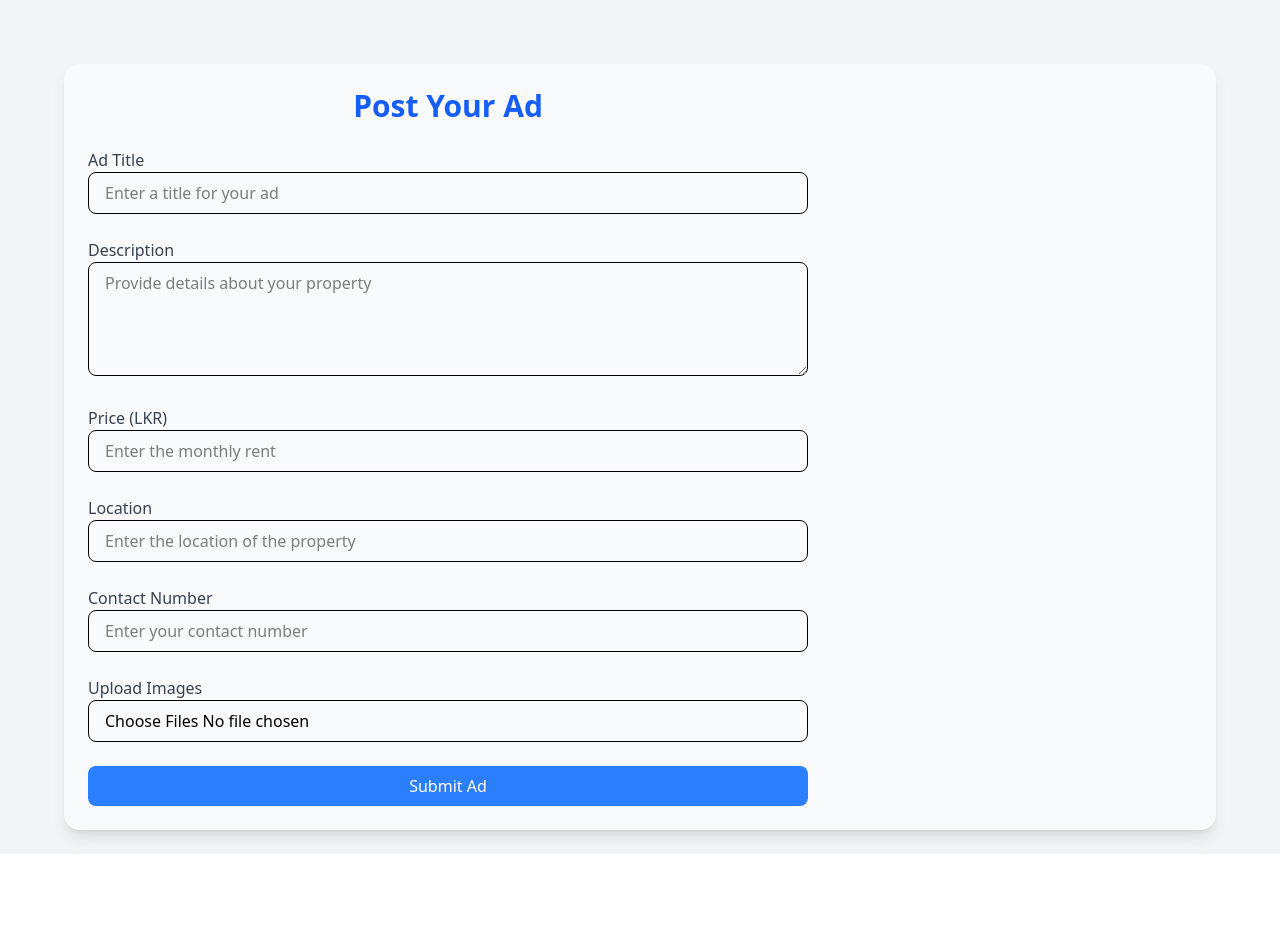
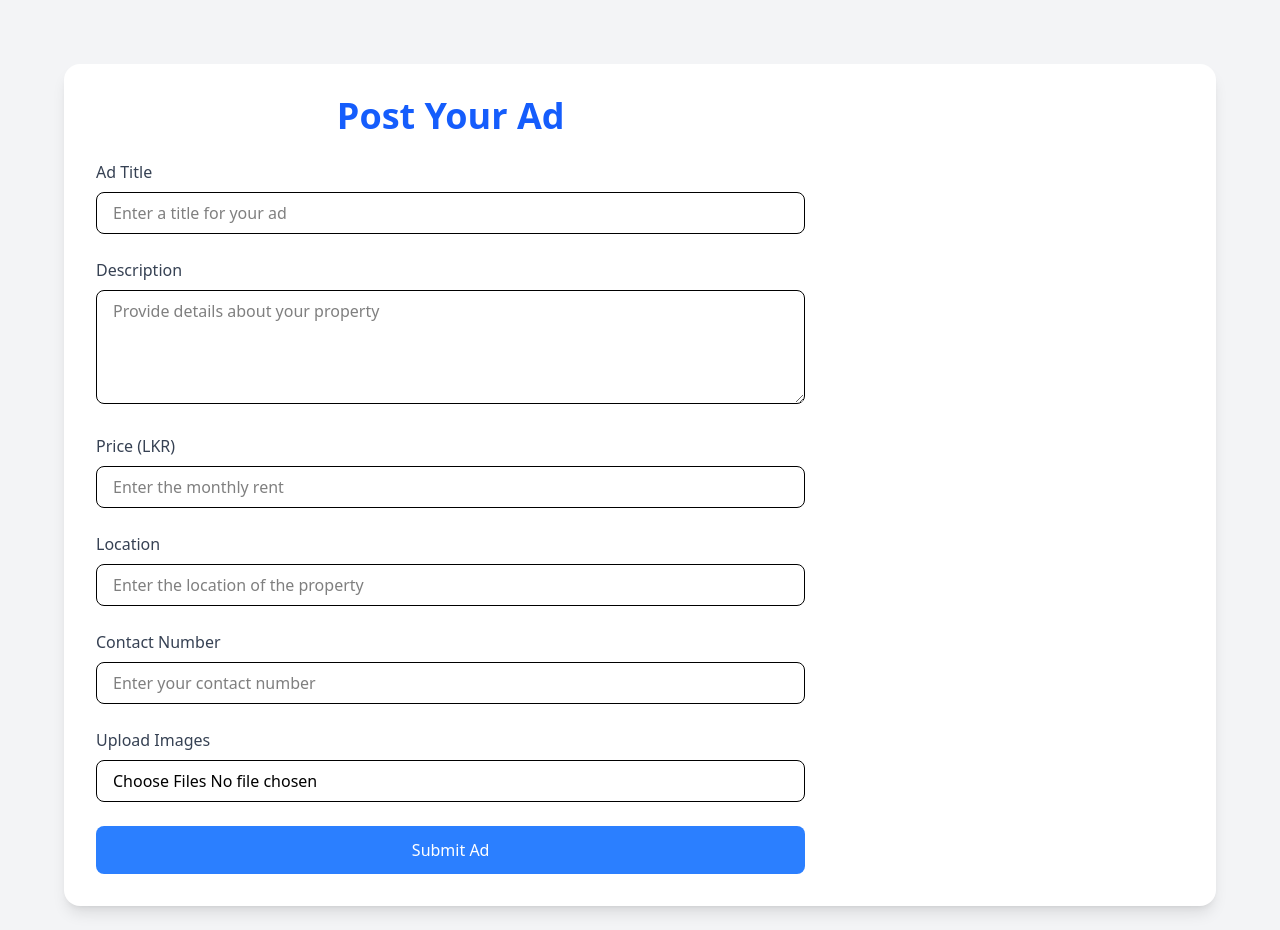
Before and after one commit to InukaSilv/SDGP-Frontend, a React (Vite) app in the folder RiVVe/: page /posting in a window 1280 px wide. Before the commit the page ends 854 px from the top, so only its background shows below. Built offline with nearby package versions, Linux system fonts and the light colour scheme.

Commit message:
Improved the styling of uploaded images.

```diff
--- a/RiVVe/src/components/postAdForm/PostAdForm.tsx
+++ b/RiVVe/src/components/postAdForm/PostAdForm.tsx
@@ -1,5 +1,4 @@
 import React, { useState } from "react";
-//import GoogleMapReact from "google-map-react";
 
 const PostAdForm: React.FC = () => {
   const [formData, setFormData] = useState<{
@@ -31,7 +30,7 @@ const PostAdForm: React.FC = () => {
     if (e.target.files) {
       setFormData({
         ...formData,
-        images: [...formData.images, ...Array.from(e.target.files)], // Append new files
+        images: [...formData.images, ...Array.from(e.target.files)],
       });
     }
   };
@@ -63,12 +62,12 @@ const PostAdForm: React.FC = () => {
   };
 
   return (
-    <div className="flex flex-col md:flex-row max-w-6xl mx-auto mt-10 p-6 bg-gray-50 shadow-lg rounded-2xl">
+    <div className="flex flex-col md:flex-row max-w-6xl mx-auto mt-10 p-8 bg-white shadow-lg rounded-2xl">
       <div className="w-full md:w-2/3">
-        <h2 className="text-3xl font-bold text-center mb-6 text-blue-600">Post Your Ad</h2>
+        <h2 className="text-4xl font-bold text-center mb-6 text-blue-600">Post Your Ad</h2>
         <form onSubmit={handleSubmit} className="space-y-6">
           <div>
-            <label htmlFor="title" className="block text-gray-700 font-medium">
+            <label htmlFor="title" className="block text-gray-700 font-medium mb-2">
               Ad Title
             </label>
             <input
@@ -83,10 +82,7 @@ const PostAdForm: React.FC = () => {
             />
           </div>
           <div>
-            <label
-              htmlFor="description"
-              className="block text-gray-700 font-medium"
-            >
+            <label htmlFor="description" className="block text-gray-700 font-medium mb-2">
               Description
             </label>
             <textarea
@@ -101,7 +97,7 @@ const PostAdForm: React.FC = () => {
             ></textarea>
           </div>
           <div>
-            <label htmlFor="price" className="block text-gray-700 font-medium">
+            <label htmlFor="price" className="block text-gray-700 font-medium mb-2">
               Price (LKR)
             </label>
             <input
@@ -116,7 +112,7 @@ const PostAdForm: React.FC = () => {
             />
           </div>
           <div>
-            <label htmlFor="location" className="block text-gray-700 font-medium">
+            <label htmlFor="location" className="block text-gray-700 font-medium mb-2">
               Location
             </label>
             <input
@@ -131,7 +127,7 @@ const PostAdForm: React.FC = () => {
             />
           </div>
           <div>
-            <label htmlFor="contact" className="block text-gray-700 font-medium">
+            <label htmlFor="contact" className="block text-gray-700 font-medium mb-2">
               Contact Number
             </label>
             <input
@@ -146,7 +142,7 @@ const PostAdForm: React.FC = () => {
             />
           </div>
           <div>
-            <label htmlFor="images" className="block text-gray-700 font-medium">
+            <label htmlFor="images" className="block text-gray-700 font-medium mb-2">
               Upload Images
             </label>
             <input
@@ -163,7 +159,7 @@ const PostAdForm: React.FC = () => {
           <div>
             <button
               type="submit"
-              className="w-full bg-blue-500 text-white py-2 px-4 rounded-lg hover:bg-blue-600 focus:outline-none focus:ring-2 focus:ring-blue-400"
+              className="w-full bg-blue-500 text-white py-3 px-4 rounded-lg hover:bg-blue-600 focus:outline-none focus:ring-2 focus:ring-blue-400"
             >
               Submit Ad
             </button>
@@ -187,8 +183,6 @@ const PostAdForm: React.FC = () => {
             </div>
           </div>
         )}
-
-
       </div>
     </div>
   );
```
